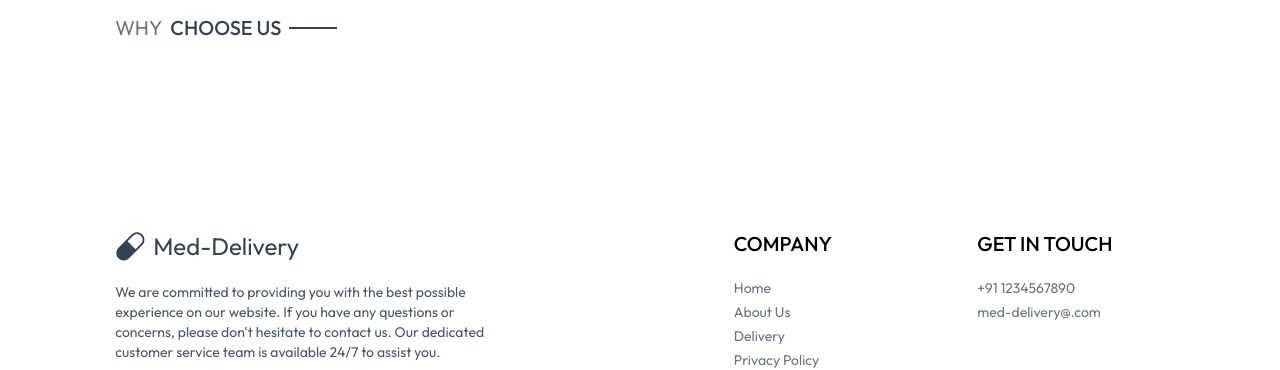
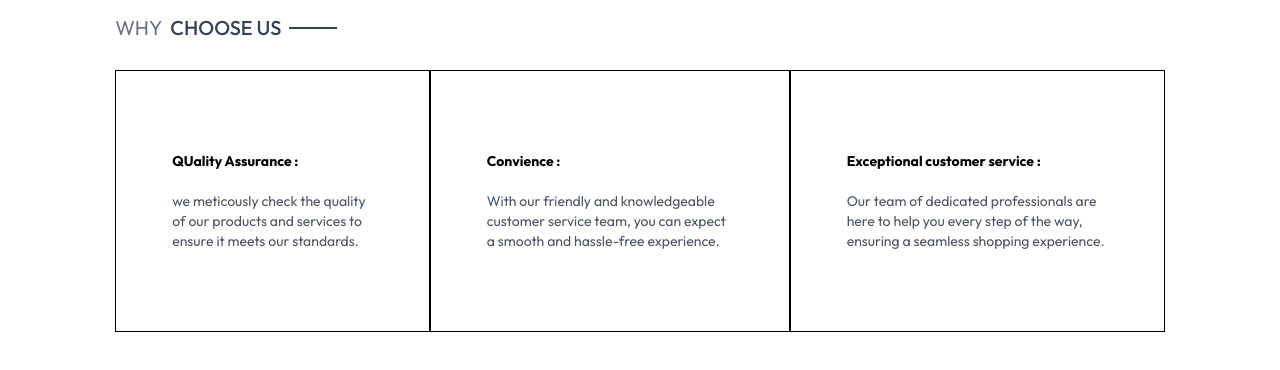
Before and after one commit to Natnael-74/Med-Delivery, a React (Vite) app in the folder frontend/: page /about in a window 1280 px wide. Shown: the part 489-859 px from the top of the page. Built offline with nearby package versions, Linux system fonts and the light colour scheme.

Commit message:
add the correct messages

```diff
--- a/frontend/src/pages/About.jsx
+++ b/frontend/src/pages/About.jsx
@@ -31,7 +31,29 @@ function About() {
       <div className="text-xl py-4">
         <Title title="WHY" subTitle="CHOOSE US" />
       </div>
-      <div className="flex flex-col md:flex-row text-sm mb-20 "></div>
+      <div className="flex flex-col md:flex-row text-sm mb-20 ">
+        <div className="border px-10 md:px-14 py-8 sm:py-20 flex flex-col gap-5">
+          <b>QUality Assurance :</b>
+          <p className="text-gray-600">
+            we meticously check the quality of our products and services to
+            ensure it meets our standards.
+          </p>
+        </div>
+        <div className="border px-10 md:px-14 py-8 sm:py-20 flex flex-col gap-5">
+          <b>Convience :</b>
+          <p className="text-gray-600">
+            With our friendly and knowledgeable customer service team, you can
+            expect a smooth and hassle-free experience.
+          </p>
+        </div>
+        <div className="border px-10 md:px-14 py-8 sm:py-20 flex flex-col gap-5">
+          <b>Exceptional customer service :</b>
+          <p className="text-gray-600">
+            Our team of dedicated professionals are here to help you every step
+            of the way, ensuring a seamless shopping experience.
+          </p>
+        </div>
+      </div>
     </div>
   );
 }
```
